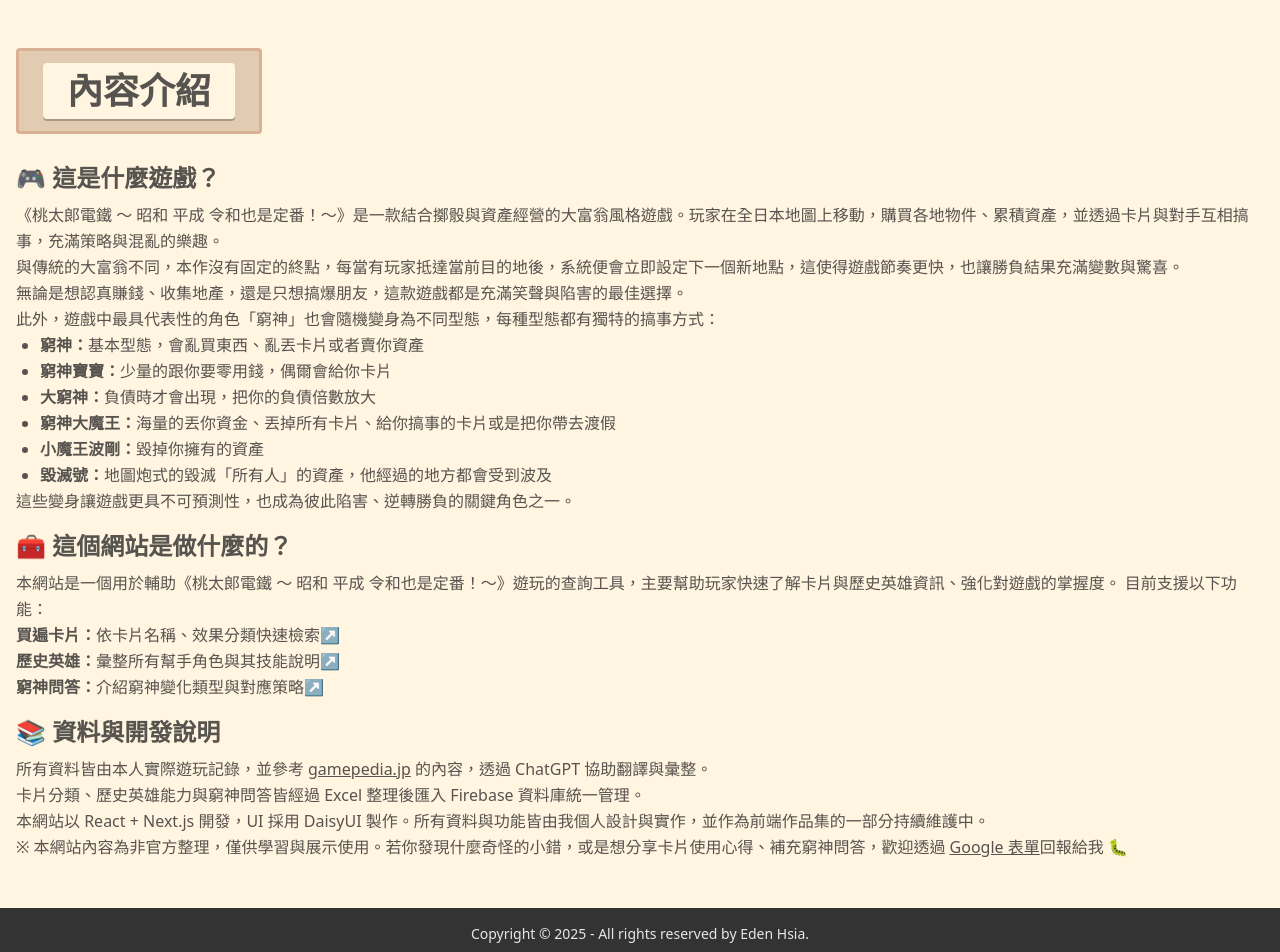
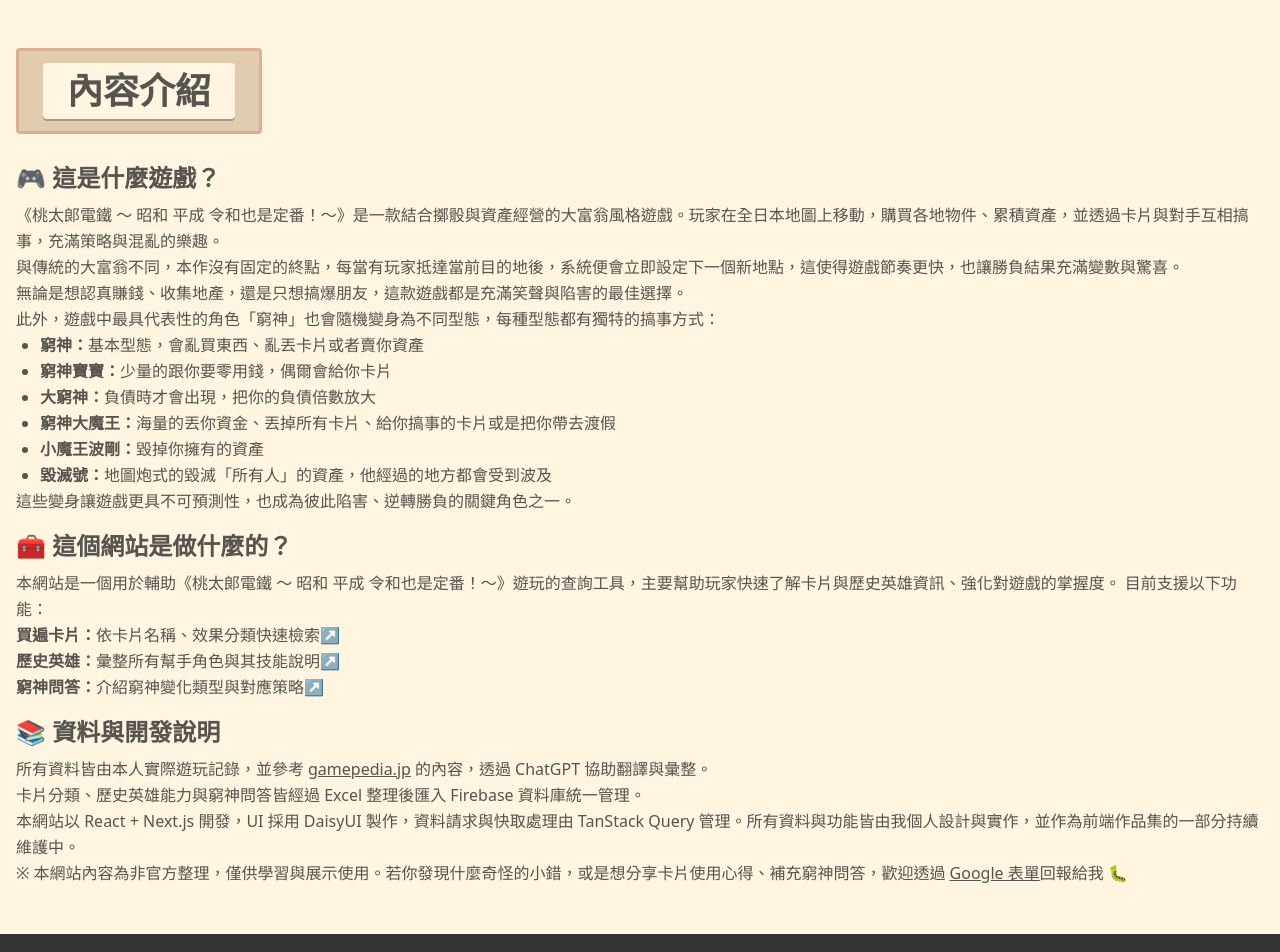
Before and after one commit to edenhsia/momotaro-dentetsu, a Next.js app: page /intro in a window 1280 px wide. Shown: the top 952 px of the page. Built offline with nearby package versions, Linux system fonts and the light colour scheme.

Commit message:
chore: update text content in IntroInfo

```diff
--- a/components/intro/intro-info.js
+++ b/components/intro/intro-info.js
@@ -21,7 +21,8 @@
       </p>
       <p>
         本網站以 React + Next.js 開發，UI 採用 DaisyUI
-        製作。所有資料與功能皆由我個人設計與實作，並作為前端作品集的一部分持續維護中。
+        製作，資料請求與快取處理由 TanStack Query
+        管理。所有資料與功能皆由我個人設計與實作，並作為前端作品集的一部分持續維護中。
       </p>
       <p>
         ※
```
